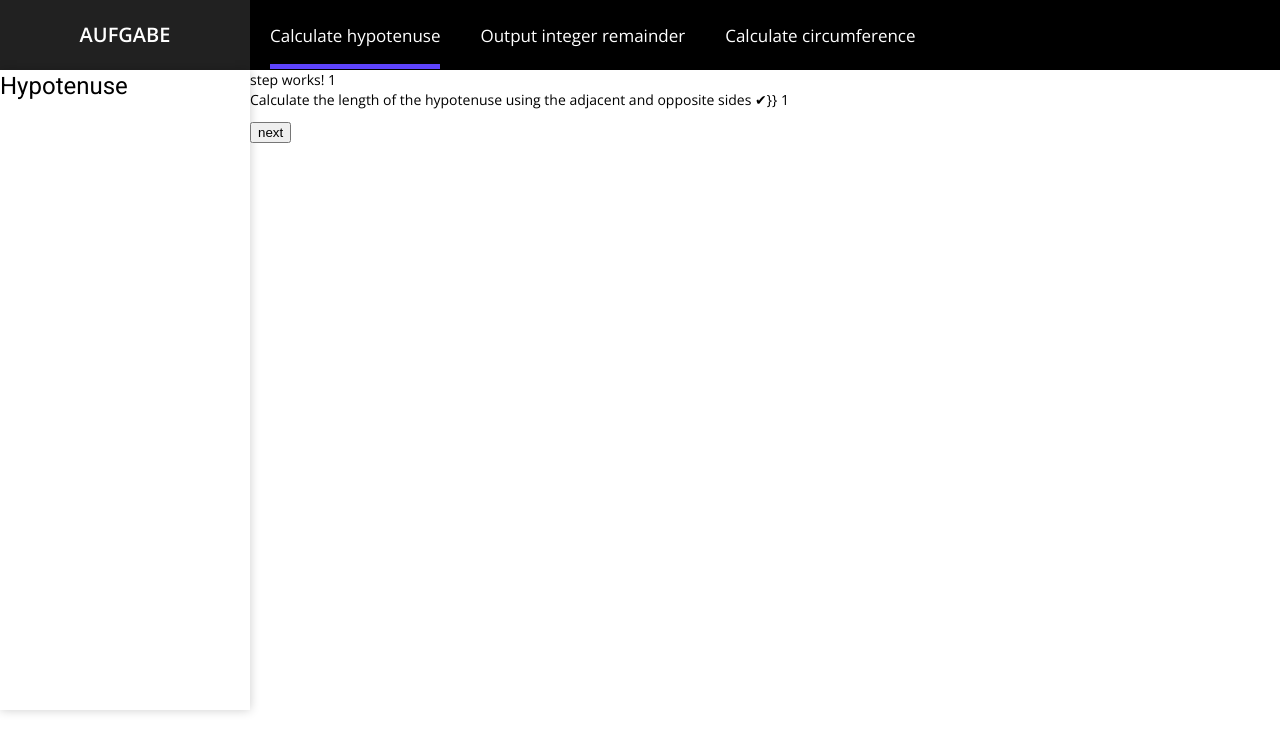
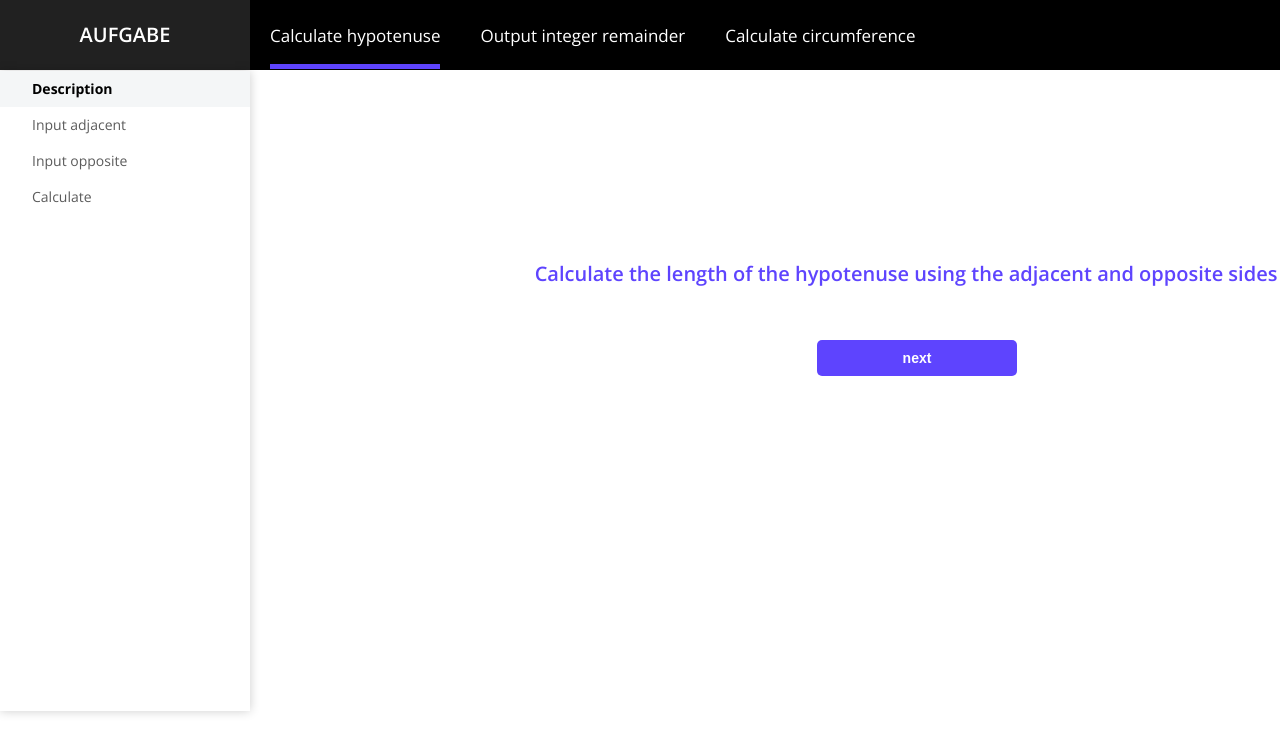
Before and after one commit to memins/scalara, an Angular app: page /hypotenuse in a window 1280 px wide. Shown: the top 754 px of the page. Built offline with nearby package versions, Linux system fonts and the light colour scheme.

Commit message:
Hypotenuse comp. and side-menu comp. completed

```diff
--- a/src/app/app.module.ts
+++ b/src/app/app.module.ts
@@ -9,6 +9,8 @@ import { RemainderComponent } from './remainder/remainder.component';
 import { CircumferenceComponent } from './circumference/circumference.component';
 import { LayoutComponent } from './layout/layout.component';
 import { StepComponent } from './step/step.component';
+import { FormsModule } from '@angular/forms';
+import { SideMenuComponent } from './side-menu/side-menu.component';
 
 @NgModule({
   declarations: [
@@ -18,11 +20,13 @@ import { StepComponent } from './step/step.component';
     RemainderComponent,
     CircumferenceComponent,
     LayoutComponent,
-    StepComponent
+    StepComponent,
+    SideMenuComponent
   ],
   imports: [
     BrowserModule,
     AppRoutingModule,
+    FormsModule
   ],
   providers: [],
   bootstrap: [AppComponent]
--- a/src/app/hypotenuse/hypotenuse.component.html
+++ b/src/app/hypotenuse/hypotenuse.component.html
@@ -1,19 +1,30 @@
 <div class="view hypotenuse">
-    <div class="side-menu">
-        <h1>Hypotenuse</h1>
-    </div>
+    <app-side-menu [step]="step" [steps]="[
+       'Description',
+       'Input adjacent',
+         'Input opposite',
+            'Calculate',
+   ]" (changeStepEvent)="setStep($event)"></app-side-menu>
     <div class="content">
-        <app-step [step]="1" [display]="step == 1">
-            <p> Calculate the length of the hypotenuse using the adjacent and opposite sides
-                {{step == 1 ? '✔' : ''}}}} {{step}}
+        <app-step [display]="step == 1">
+            <p> Calculate the length of the hypotenuse using the adjacent and opposite sides ✔
             </p>
         </app-step>
-        <app-step [step]="2" [display]="step == 2">
-
+        <app-step [display]="step == 2">
+            <p>
+                Please enter the length of the adjacent side:
+            </p>
+            <input type="number" placeholder="adjacent" [(ngModel)]="adjacent">
         </app-step>
-        <app-step [step]="3" [display]="step == 3">
-
+        <app-step [display]="step == 3">
+            <p>
+                Please enter the length of the opposite side:
+            </p>
+            <input type="number" placeholder="opposite" [(ngModel)]="opposite">
         </app-step>
-        <button (click)="incrementStep()">next</button>
+        <app-step [display]="step == 4">
+            Result : {{Math.sqrt(adjacent*adjacent + opposite*opposite)}}
+        </app-step>
+        <button class="next-button" (click)="incrementStep()">next</button>
     </div>
 </div>
--- a/src/app/hypotenuse/hypotenuse.component.scss
+++ b/src/app/hypotenuse/hypotenuse.component.scss
@@ -0,0 +1,17 @@
+.content{
+    width: 100%;
+    display: flex;
+    flex-direction: column;
+}
+.next-button{
+    padding: 10px 20px;
+    background: rgba(94,68,254,1);
+    color: white;
+    border-radius: 5px;
+    border: none;
+    font-size: 14px;
+    font-weight: 600;
+    cursor: pointer;
+    width: 200px;
+    align-self: center;
+}
--- a/src/app/hypotenuse/hypotenuse.component.ts
+++ b/src/app/hypotenuse/hypotenuse.component.ts
@@ -6,15 +6,30 @@ import { Component, OnInit } from '@angular/core';
   styleUrls: ['./hypotenuse.component.scss']
 })
 export class HypotenuseComponent implements OnInit {
-
+  Math = window.Math;
   step = 1;
+  adjacent = 0;
+  opposite = 0;
   constructor() {
   }
 
   ngOnInit(): void {
   }
+  canStepChange(step: number) {
+    if (this.step == 2 && step > 2) {
+      return this.adjacent > 0;
+    } else if (this.step == 3 && step > 3) {
+      return this.opposite > 0;
+    }
+    return true;
+  }
   incrementStep() {
+    if (!this.canStepChange(this.step + 1)) return;
     this.step++;
+  }
+  setStep(step: number) {
+    if (!this.canStepChange(step)) return;
+    this.step = step;
   }
 
 }
--- /dev/null
+++ b/src/app/side-menu/side-menu.component.html
@@ -0,0 +1,7 @@
+<div class="side-menu">
+    <h1> {{title}} </h1>
+    <ul>
+        <li *ngFor="let _step of steps; let index = index" (click)="changeStep(step)" [class]="index+1 === this.step ? 'active':''"> {{_step}}
+        </li>
+    </ul>
+</div>
--- /dev/null
+++ b/src/app/side-menu/side-menu.component.scss
@@ -0,0 +1,33 @@
+.side-menu {
+    height: 100%;
+    margin-top: -15px;
+    h1 {
+        font-size: 14px;
+        font-weight: 600;
+        font-family: 'Open Sans';
+        padding-left: 16px;
+    }
+
+    box-shadow: 0 0 10px 0 rgba(0, 0, 0, 0.2);
+
+    & ul {
+        padding-left: 0;
+    }
+
+    & li {
+        padding: 8px 0;
+        padding-left: 32px;
+        margin-left: 0;
+        list-style: none;
+        color: rgba(91, 91, 91, 1);
+        font-family: 'Open Sans';
+        font-weight: 400;
+        font-size: 14px;
+
+        &.active {
+            font-weight: 700;
+            background: rgba(244, 246, 247, 1);
+            color: black;
+        }
+    }
+}
--- /dev/null
+++ b/src/app/side-menu/side-menu.component.ts
@@ -0,0 +1,23 @@
+import { Component, OnInit, Input, Output, EventEmitter } from '@angular/core';
+
+@Component({
+  selector: 'app-side-menu',
+  templateUrl: './side-menu.component.html',
+  styleUrls: ['./side-menu.component.scss']
+})
+export class SideMenuComponent implements OnInit {
+  @Input() step=1;
+  @Input() steps:Array<string> = [];
+  @Input() title = '';
+  @Output() changeStepEvent = new EventEmitter<number>();
+  constructor() { }
+
+  changeStep(step: number) {
+    this.changeStepEvent.emit(step);
+  }
+
+  ngOnInit(): void {
+  }
+
+
+}
--- a/src/app/step/step.component.html
+++ b/src/app/step/step.component.html
@@ -1,3 +1,3 @@
-<p [style]=" display ? 'display:block':'display:none'">step works! {{step}}
+<div [style]=" display ? '':'display:none'" class="step">
     <ng-content></ng-content>
-</p>
+</div>
--- a/src/app/step/step.component.scss
+++ b/src/app/step/step.component.scss
@@ -0,0 +1,12 @@
+.step{
+    display: flex;
+    justify-content: center;
+    align-items: center;
+    flex-direction: column;
+    width: 100%;
+    height: 120px;
+    margin-top: 150px;
+    color: rgba(94,68,254,1);
+    font-size: 20px;
+    font-weight: 600;
+}
--- a/src/styles.scss
+++ b/src/styles.scss
@@ -1,18 +1,30 @@
 /* You can add global styles to this file, and also import other style files */
 
-html, body { height: 100%; }
-body { margin: 0; font-family: Roboto, "Helvetica Neue", sans-serif; }
+html,
+body {
+    height: 100%;
+}
+
+body {
+    margin: 0;
+    font-family: Roboto, "Helvetica Neue", sans-serif;
+}
+
 @import url('https://fonts.googleapis.com/css2?family=Open+Sans:ital,wght@0,300;0,400;0,500;0,600;0,700;0,800;1,300;1,400;1,500;1,600;1,700;1,800&display=swap');
-h1,h2,h3,h4,h5,p,span{
+
+h1,
+h2,
+h3,
+h4,
+h5,
+p,
+span {
     font-family: 'Open Sans';
 }
-.view{
+
+.view {
     width: 100%;
-    display:grid;
+    display: grid;
     grid-template-columns: 250px auto;
     height: 80vh;
 }
-
-.side-menu{
-    box-shadow: 0 0 10px 0 rgba(0,0,0,0.2);
-}
```
Also changed, not shown: 1 other file (tests, documents, lock files or other folders).
